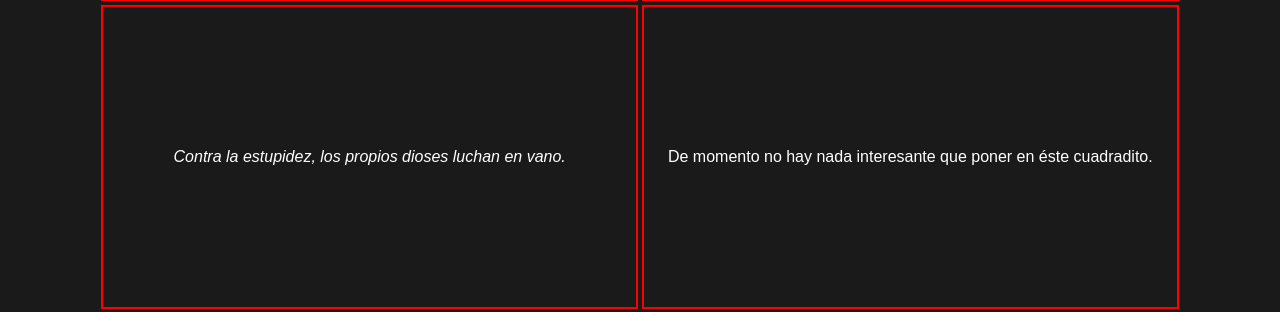
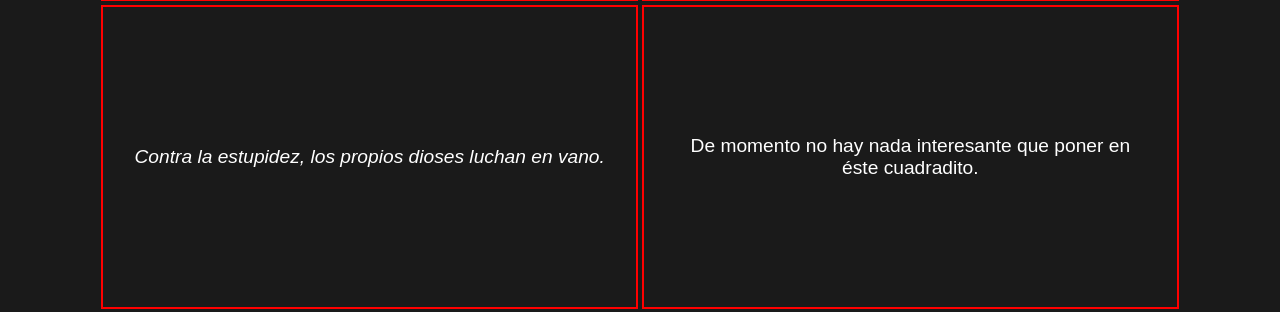
Before and after one commit to dpuyosa/dpuyosa.github.io, a PHP site: page / in a window 1280 px wide. Shown: the part 391-703 px from the top of the page. Run offline with PHP 8.4, Linux system fonts and the light colour scheme.

Commit message:
Text styling

```diff
--- a/files/grid.css
+++ b/files/grid.css
@@ -12,7 +12,7 @@
   -webkit-justify-content: center;
       -ms-flex-pack: center;
           justify-content: center;
-  /*font-size: 120%;*/
+  font-size: 120%;
 }
 
 .grid-item{
@@ -24,9 +24,24 @@
 }
 
 .grid-item-text{
+  display: -webkit-box;
+  display: -webkit-flex;
+  display: -ms-flexbox;
   display: flex;
-  align-items: center;
-  justify-content: center;
+
+  -webkit-box-align: center;
+  -webkit-align-items: center;
+      -ms-flex-align: center;
+          align-items: center;
+
+  -webkit-box-pack: center;
+  -webkit-justify-content: center;
+      -ms-flex-pack: center;
+          justify-content: center;
+}
+
+.grid-item-text p, .grid-item-text a{
+  margin: 5% 5% 5% 5%;
 }
 
 .grid-item img{
```
